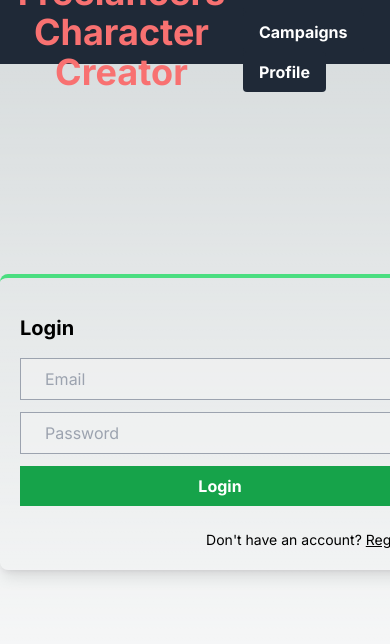
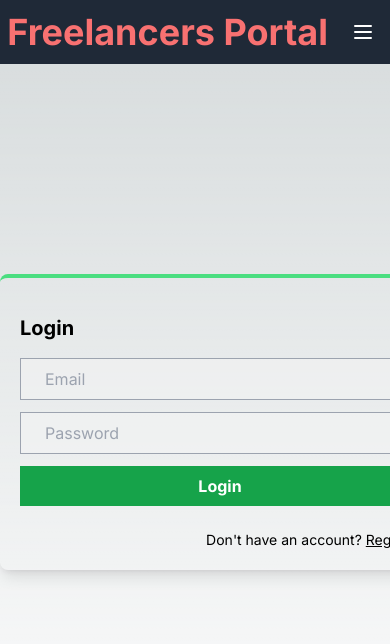
Before and after one commit to ThomasRemmer/Freelancers-TTRPG, a Next.js app: page / in a window 390 px wide. Shown: the top 644 px of the page. Built offline with nearby package versions, Linux system fonts and the light colour scheme; no server answers.

Commit message:
fixed redirect and made navbar responsive

```diff
--- a/app/character-list/page.jsx
+++ b/app/character-list/page.jsx
@@ -6,7 +6,7 @@ import { redirect } from "next/navigation";
 import { authOptions } from "../api/auth/[...nextauth]/route";
 export default async function CharacterListPage() {
   const session = await getServerSession(authOptions);
-  if (!session) redirect("/login");
+  if (!session) redirect("/");
 
   return (
     <div className="pt-20">
--- a/components/nav.jsx
+++ b/components/nav.jsx
@@ -1,29 +1,70 @@
-import React from "react";
+"use client";
+import React, { useState } from "react";
 import Link from "next/link";
 
 export default function Nav() {
+  const [isOpen, setIsOpen] = useState(false);
+
   return (
     <nav className="fixed top-0 left-0 right-0 z-10 flex items-center justify-around h-16 bg-gray-800 text-white">
       <Link href="/">
         <h1 className="text-4xl font-bold text-center text-red-400">
-          Freelancers Character Creator
+          Freelancers Portal
         </h1>
       </Link>
-      <div>
+      <button onClick={() => setIsOpen(!isOpen)} className="md:hidden p-2">
+        <svg
+          xmlns="http://www.w3.org/2000/svg"
+          fill="none"
+          viewBox="0 0 24 24"
+          stroke="currentColor"
+          className="h-6 w-6"
+        >
+          <path
+            strokeLinecap="round"
+            strokeLinejoin="round"
+            strokeWidth="2"
+            d="M4 6h16M4 12h16M4 18h16"
+          ></path>
+        </svg>
+      </button>
+      <div
+        className={`fixed top-0 right-0 w-full h-full bg-gray-800 transform transition-transform ease-in-out duration-200 ${
+          isOpen ? "translate-x-0" : "translate-x-full"
+        } md:relative md:translate-x-0 md:w-auto flex items-center justify-center md:items-start md:flex-row md:justify-end`}
+      >
+        <button
+          onClick={() => setIsOpen(false)}
+          className="p-2 absolute top-0 right-0 md:hidden"
+        >
+          <svg
+            xmlns="http://www.w3.org/2000/svg"
+            fill="none"
+            viewBox="0 0 24 24"
+            stroke="currentColor"
+            className="h-6 w-6"
+          >
+            <path
+              strokeLinecap="round"
+              strokeLinejoin="round"
+              strokeWidth="2"
+              d="M6 18L18 6M6 6l12 12"
+            ></path>
+          </svg>
+        </button>
+        <div className="space-y-10 flex flex-col md:flex-row md:space-y-0 md:space-x-4 md:items-center">
           <Link href="/character-list">
-          <button className="px-4 py-2 font-bold text-white bg-gray-800 rounded hover:bg-gray-700">
+            <button className="px-8 py-4 text-4xl  font-bold text-white bg-gray-800 rounded hover:bg-gray-700 md:px-4 md:py-2 md:text-base">
               Characters
             </button>
           </Link>
-        <button
-          className="px-4 py-2 font-bold text-white bg-gray-800 rounded hover:bg-gray-700"
-          href
-        >
+          <button className="px-8 py-4 text-4xl  font-bold text-white bg-gray-800 rounded hover:bg-gray-700 md:px-4 md:py-2 md:text-base">
             Campaigns
           </button>
-        <button className="px-4 py-2 font-bold text-white bg-gray-800 rounded hover:bg-gray-700">
+          <button className="px-8 py-4 text-4xl font-bold text-white bg-gray-800 rounded hover:bg-gray-700 md:px-4 md:py-2 md:text-base">
             Profile
           </button>
+        </div>
       </div>
     </nav>
   );
```
Lines whose indentation alone changed are shown as unchanged.
